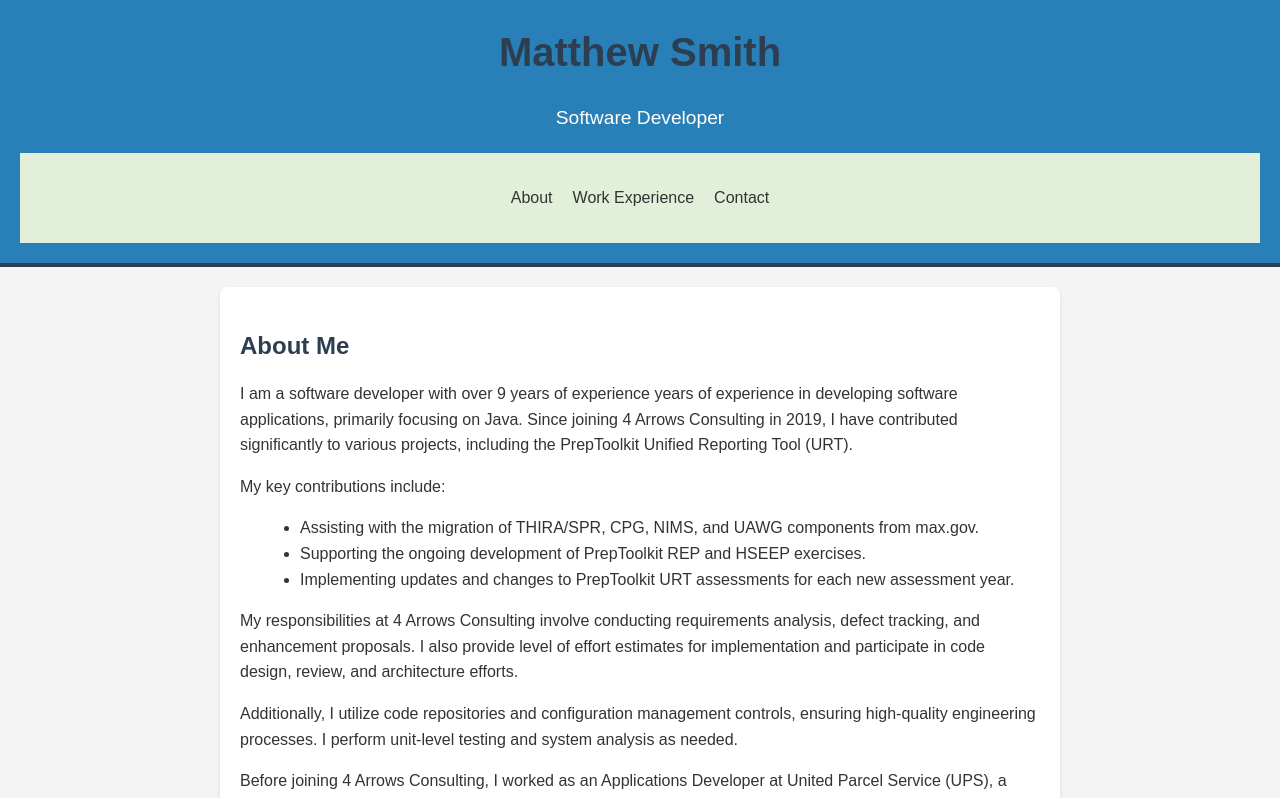
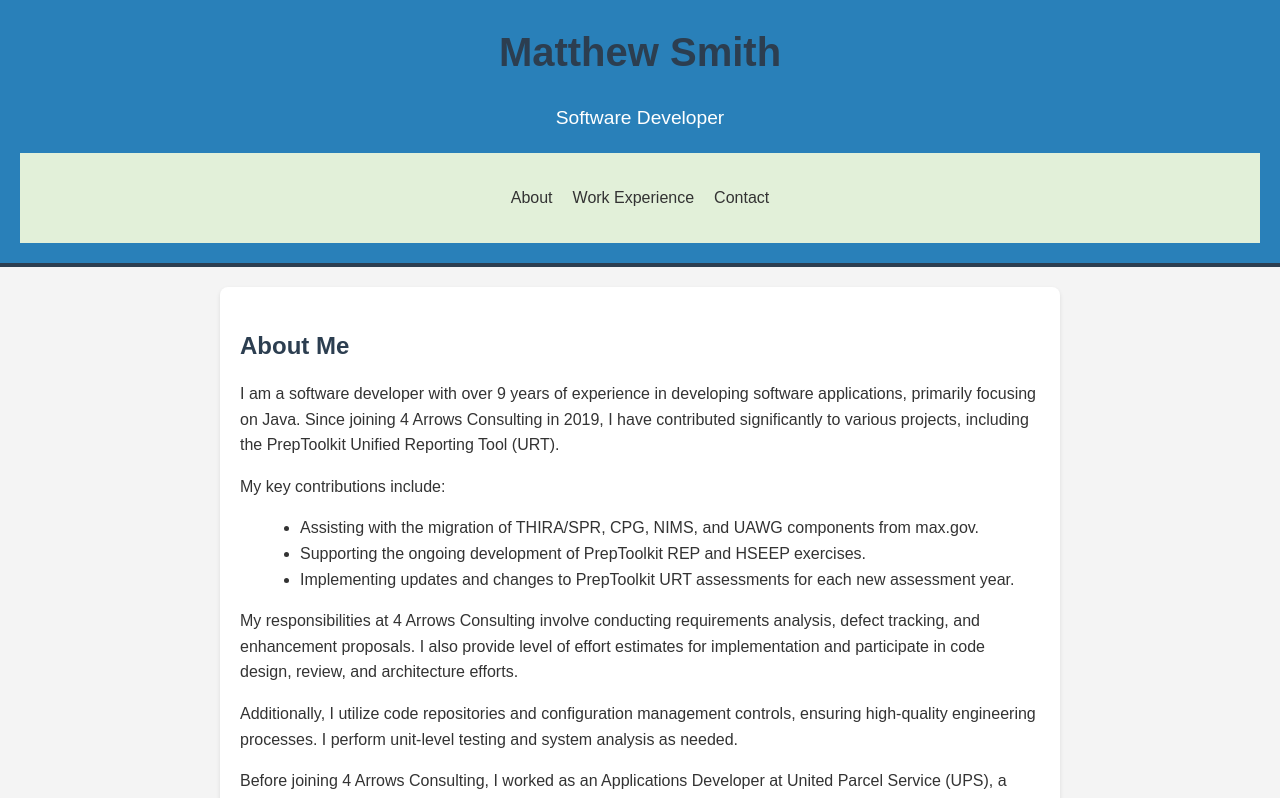
Before and after one commit to msmith1392/msmith1392.github.io, a React (Create React App) app: page / in a window 1280 px wide. Shown: the top 798 px of the page. Built offline with nearby package versions, Linux system fonts and the light colour scheme.

Commit message:
Update YearsOfExperience Component
Modified return value to display only the number of years.

```diff
--- a/src/components/YearsOfExperience.js
+++ b/src/components/YearsOfExperience.js
@@ -17,7 +17,7 @@ const calculateYearsOfExperience = (startDate) => {
 
 const YearsOfExperience = ({ startDate }) => {
   const years = calculateYearsOfExperience(startDate);
-  return <span>{years} years of experience</span>;
+  return <span>{years}</span>;
 };
 
 export default YearsOfExperience;
```
